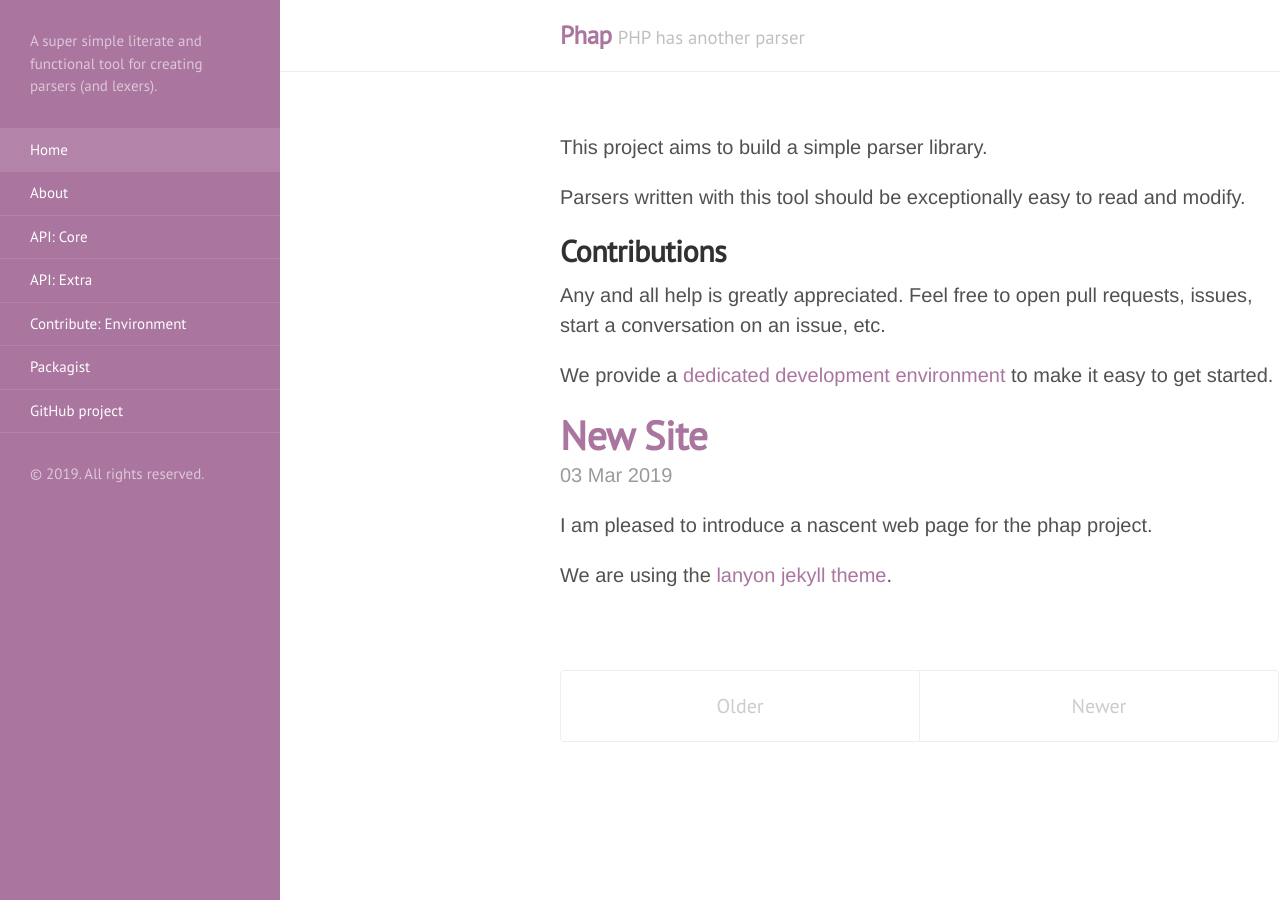
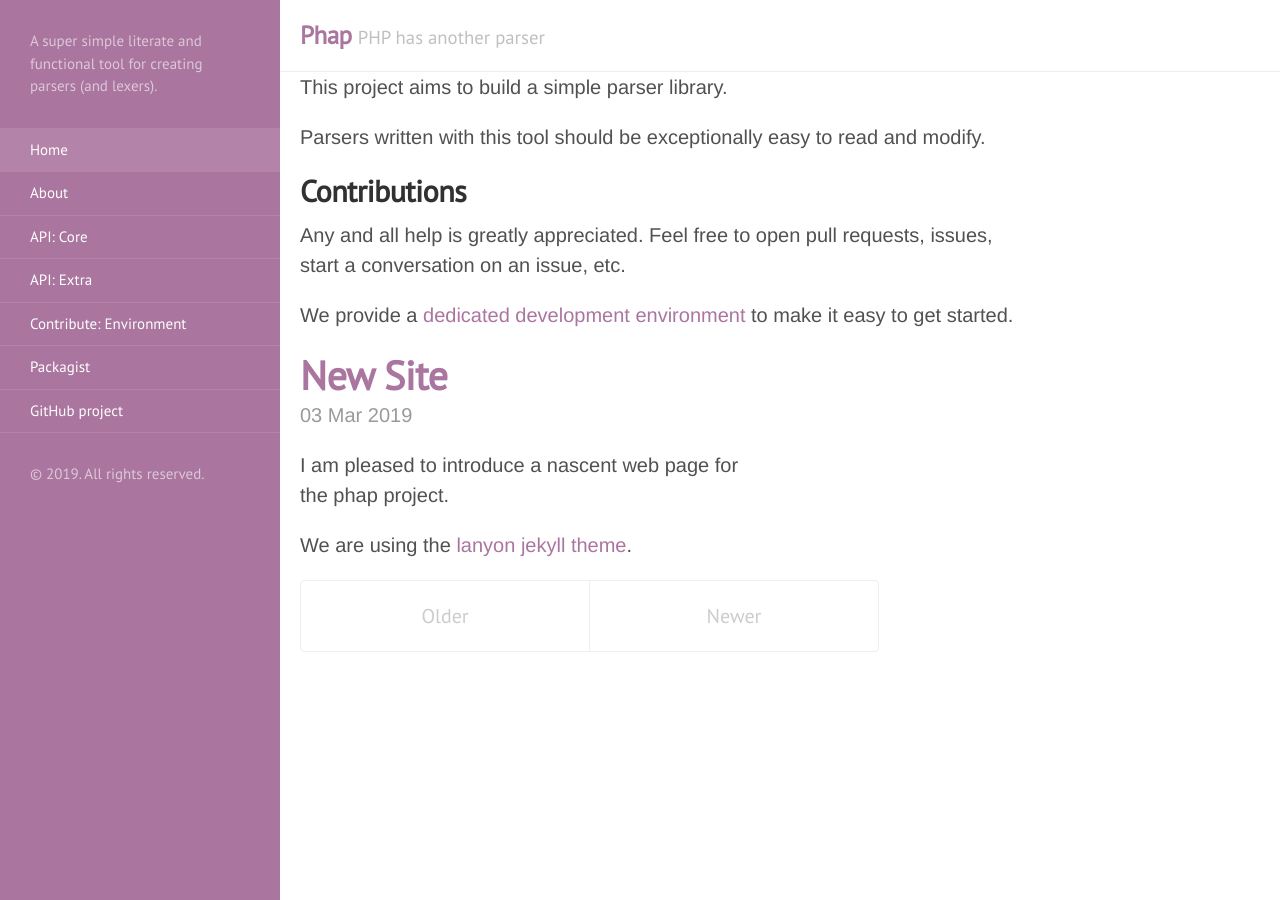
Before and after one commit to ylixir/phap, a Jekyll site: the page built from docs/index.html, in a window 1280 px wide. Built offline with Jekyll 4.4.1, drawn with Linux system fonts in a browser that asks for light colours; the list of posts is cut into pages by our own code.

Commit message:
make all the things more responsive

```diff
--- a/docs/_layouts/default.html
+++ b/docs/_layouts/default.html
@@ -10,6 +10,7 @@
   <!-- Wrap is the content to shift when toggling the sidebar. We wrap the
          content to avoid any CSS collisions with our real content. -->
   <div class="wrap">
+    <div>
       <div class="masthead">
         <div class="container">
           <label for="sidebar-checkbox" class="sidebar-toggle"></label>
@@ -25,6 +26,8 @@
         {{ content }}
       </div>
     </div>
+  </div>
 
 </body>
+
 </html>
--- a/docs/public/css/lanyon.css
+++ b/docs/public/css/lanyon.css
@@ -64,7 +64,15 @@ h1, h2, h3, h4, h5, h6 {
   position: relative;
   width: 100%;
 }
+.wrap div {
+  margin: 0;
+}
 
+@media (min-width: 48em) {
+  .wrap div {
+    margin-right: 7rem;
+  }
+}
 
 /*
  * Container
@@ -75,16 +83,18 @@ h1, h2, h3, h4, h5, h6 {
 .container {
   max-width: 28rem;
 }
-@media (min-width: 38em) {
+@media (min-width: 48em) {
   .container {
     max-width: 32rem;
   }
 }
+/*
 @media (min-width: 56em) {
   .container {
     max-width: 38rem;
   }
 }
+*/
 
 
 /*
@@ -155,7 +165,7 @@ h1, h2, h3, h4, h5, h6 {
   -webkit-transition: all .3s ease-in-out;
           transition: all .3s ease-in-out;
 }
-@media (min-width: 30em) {
+@media (min-width: 48em) {
   .sidebar {
     font-size: .75rem; /* 14px */
   }
@@ -249,7 +259,7 @@ a.sidebar-nav-item:focus {
   background-image:         linear-gradient(to bottom, #fff, #fff 20%, #555 20%, #555 40%, #fff 40%, #fff 60%, #555 60%, #555 80%, #fff 80%, #fff 100%);
 }
 
-@media (min-width: 30.1em) {
+@media (min-width: 48em) {
   .sidebar-toggle {
     position: fixed;
   }
@@ -300,7 +310,7 @@ a.sidebar-nav-item:focus {
 }
 
 /* invert behavior for desktop */
-@media (min-width: 30.1em) {
+@media (min-width: 48em) {
   .sidebar {
     z-index: 10;
     visibility: visible;
@@ -404,7 +414,7 @@ a.pagination-item:hover {
   background-color: #f5f5f5;
 }
 
-@media (min-width: 30em) {
+@media (min-width: 48em) {
   .pagination {
     margin: 3rem 0;
   }
```
Lines whose indentation alone changed are shown as unchanged.
